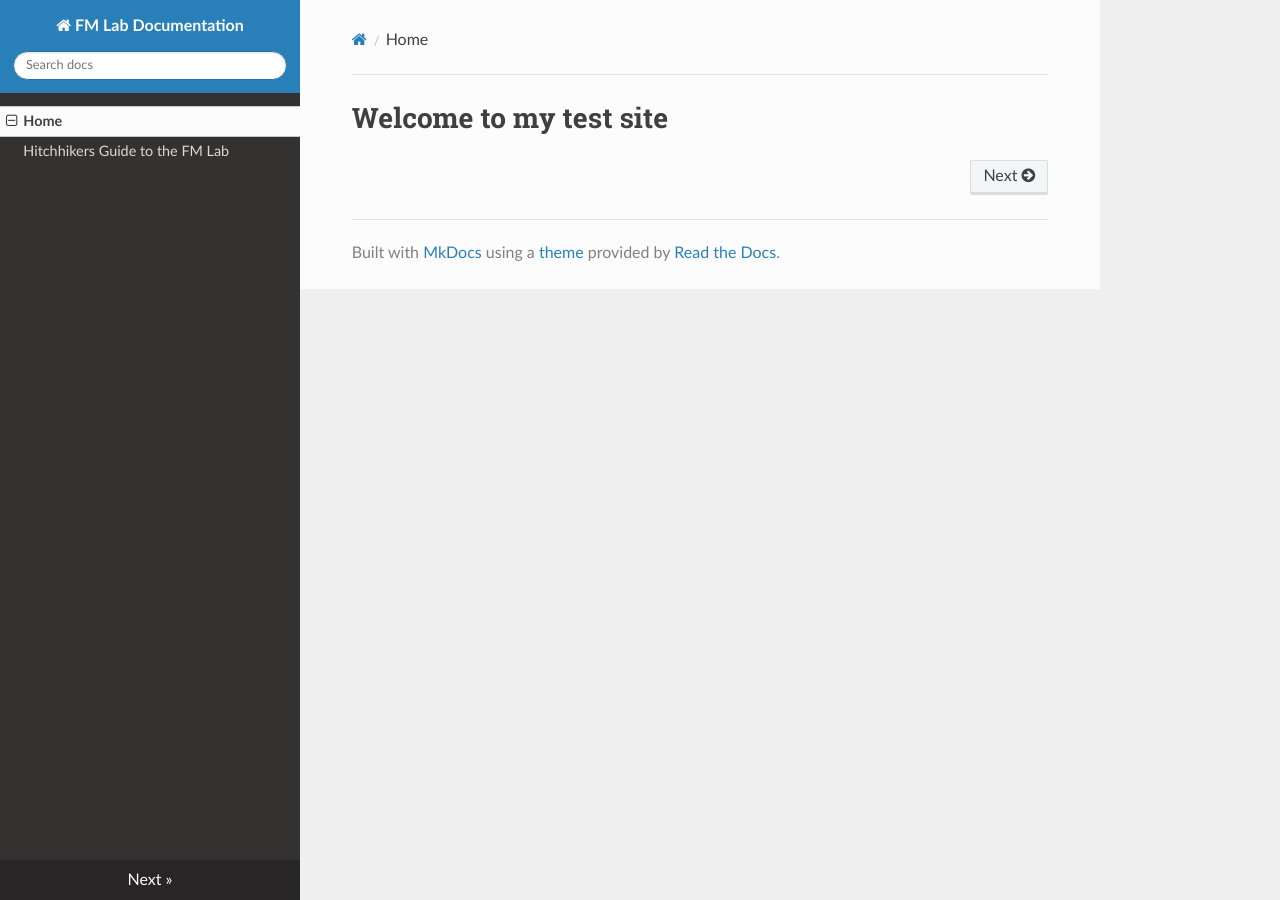
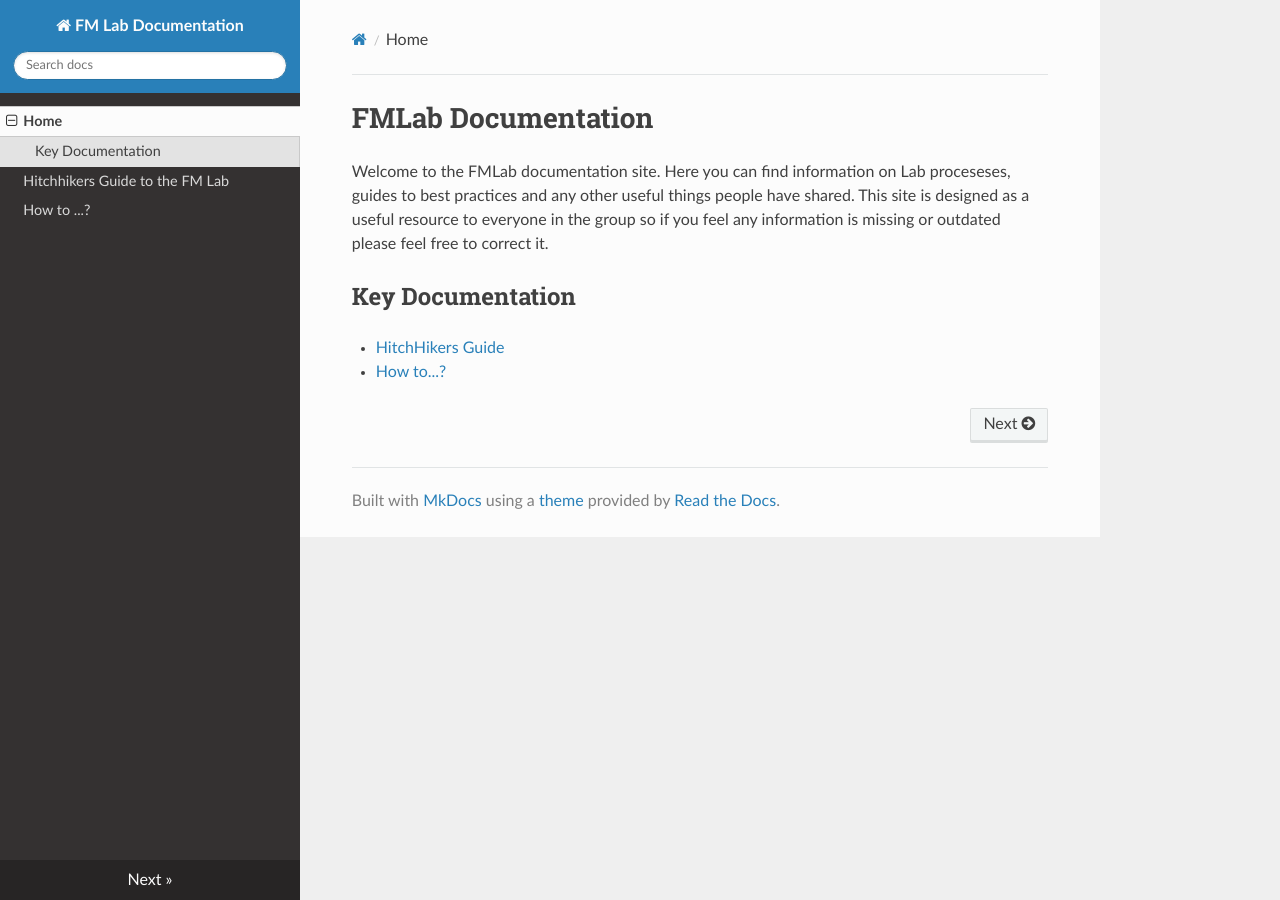
Before and after one commit to BethYates-cruk/test, an MkDocs documentation site: the page built from docs/index.md, in a window 1280 px wide. Built offline with MkDocs 1.6.1, drawn with Linux system fonts in a browser that asks for light colours; nearby versions of some CDN libraries.

Commit message:
Added How to and updated index page

```diff
--- a/docs/index.md
+++ b/docs/index.md
@@ -1 +1,12 @@
-# Welcome to my test site
+# FMLab Documentation
+
+Welcome to the FMLab documentation site. Here you can find information on Lab
+proceseses, guides to best practices and any other useful things people have
+shared. This site is designed as a useful resource to everyone in the group so
+if you feel any information is missing or outdated please feel free to correct
+it.
+
+## Key Documentation
+
+* [HitchHikers Guide](hitchhikers_guide.md)
+* [How to...?](how_to.md)
--- a/mkdocs.yml
+++ b/mkdocs.yml
@@ -4,6 +4,7 @@ theme:
 nav:
   - Home: index.md
   - Hitchhikers Guide to the FM Lab: hitchhikers_guide.md
+  - How to ...?: how_to.md
 markdown_extensions:
   - attr_list
 extra_css:
```
Also changed, not shown: docs/how_to.md (added, +8 -0 lines).
